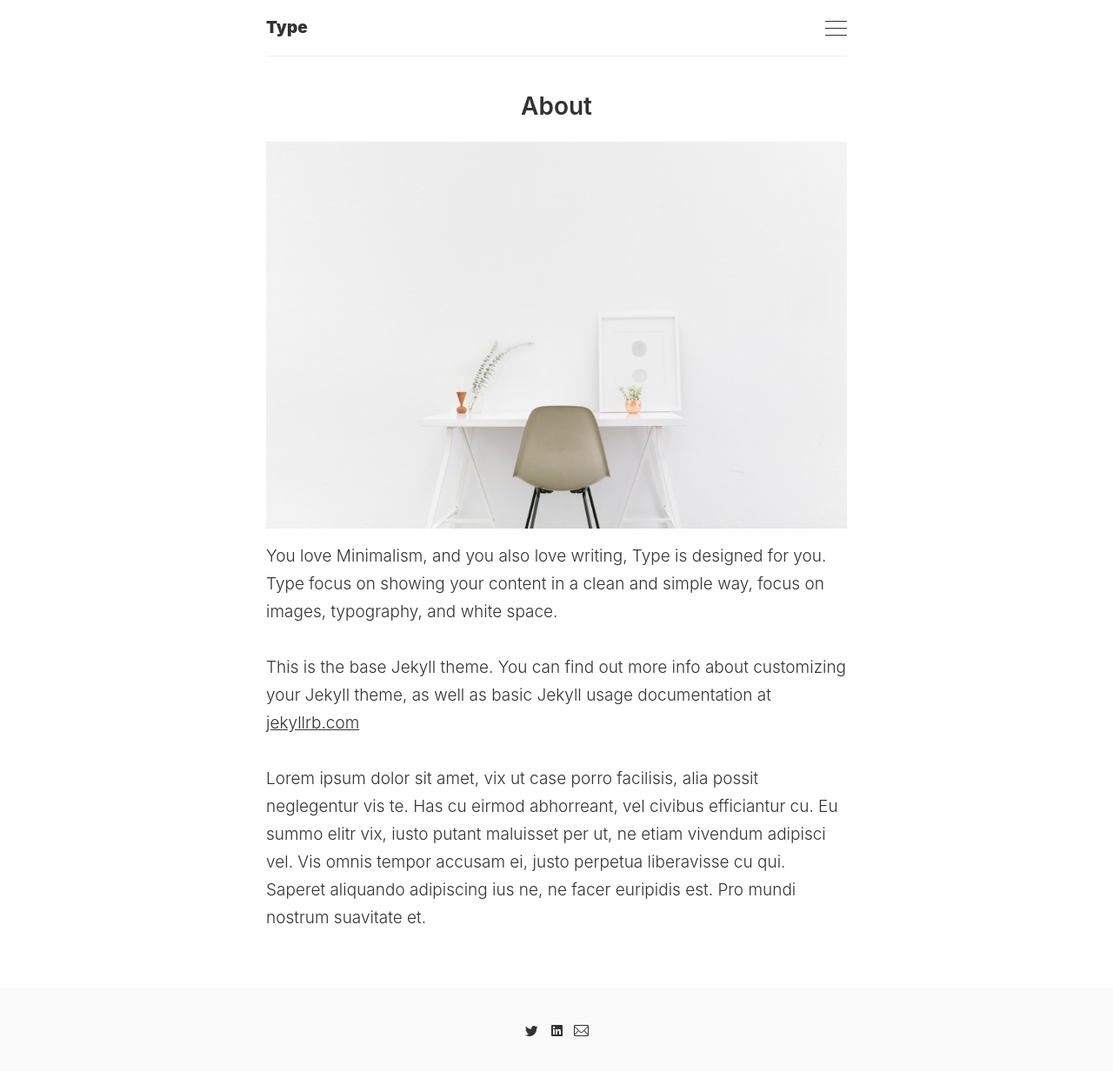
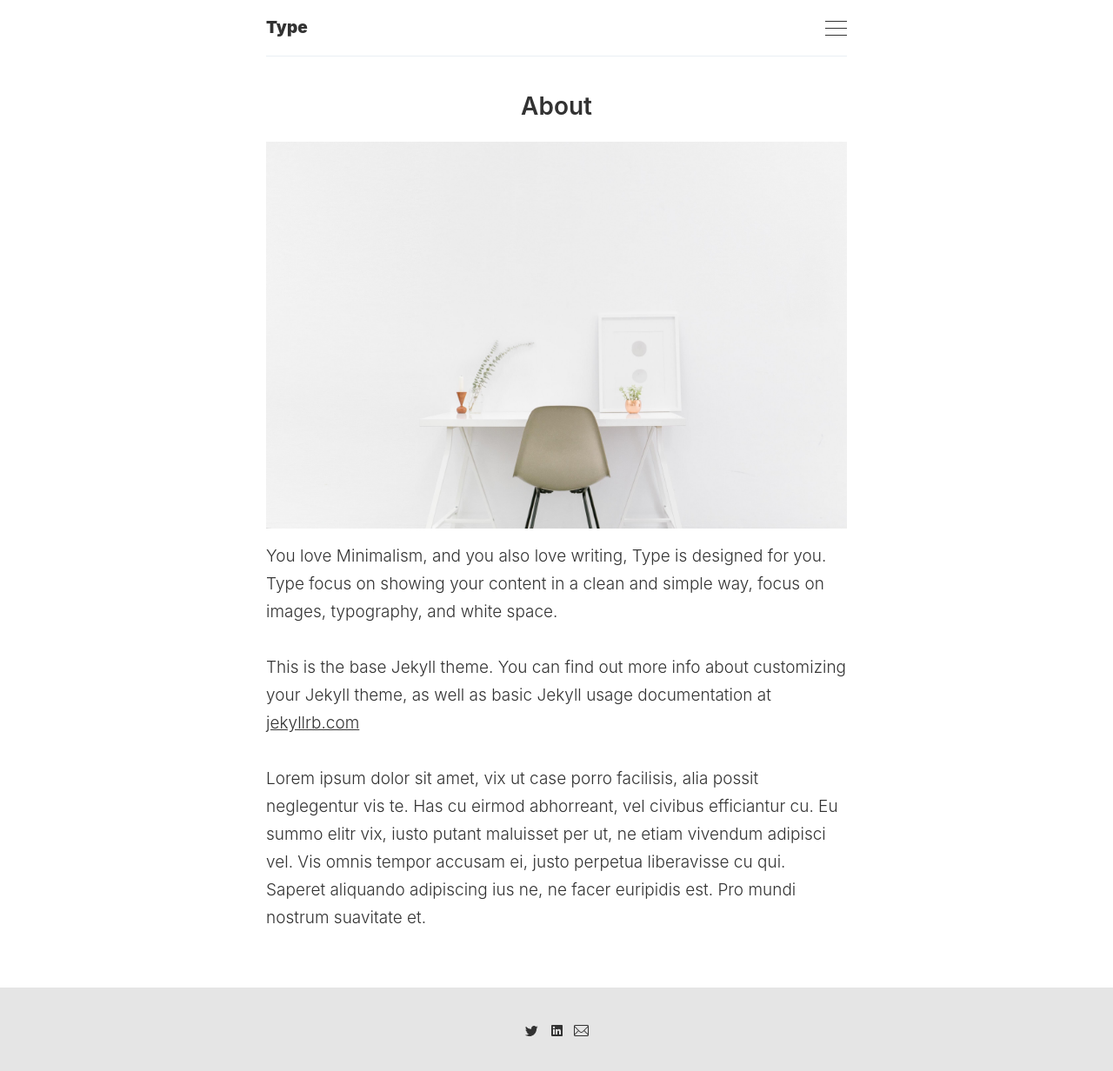
Before and after one commit to mkdeak/type, a Jekyll site: the page built from _pages/about.md, in a window 1280 px wide. Shown: the whole page at 87% size. Built offline with Jekyll 4.4.1, drawn with Linux system fonts in a browser that asks for light colours.

Commit message:
Made footer bg color in light mode more pronounced.

```diff
--- a/_sass/settings/_colors.scss
+++ b/_sass/settings/_colors.scss
@@ -77,5 +77,5 @@ $color-button-bg-hover-darkmode: #dc7309;
 
 
 // Footer
-$color-footer-lightmode: #FAFAFA;
+$color-footer-lightmode: #e5e5e5;
 $color-footer-darkmode: #1c1c1c;
```
